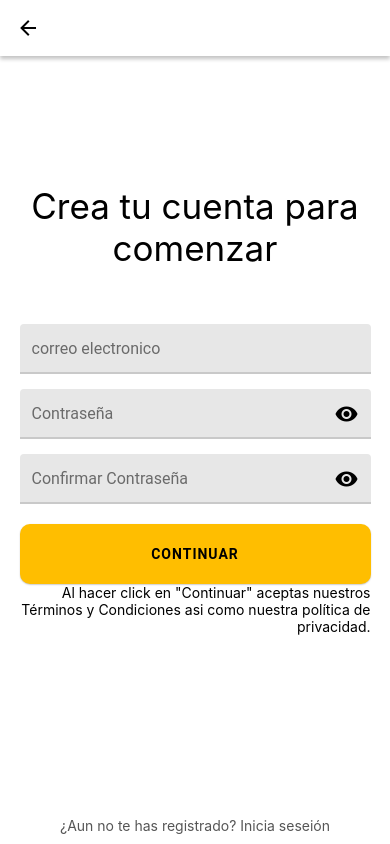
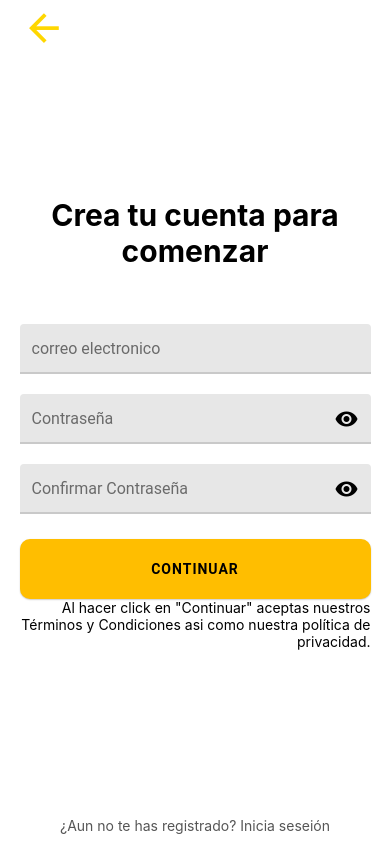
Before and after one commit to dadoAce/app-react, a React Native app: screen /signup in a window 390 px wide. Built offline with nearby package versions, Linux system fonts and the light colour scheme.

Commit message:
pantalla signup

```diff
--- a/screen/signup/signup.js
+++ b/screen/signup/signup.js
@@ -14,11 +14,14 @@ export default function Signup({ navigation }) {
     const [text, setText] = useState("");
     const [text2, setText2] = useState("");
     const [text3, setText3] = useState("");
+
     return (
 
         <View style={styles_base.container}>
-            <Appbar.Header style={{ backgroundColor: '#fff' }}>
-                <Appbar.BackAction onPress={() => { }} />
+            <Appbar.Header style={{ backgroundColor: '#fff', elevation:0}}>
+
+                <Appbar.BackAction onPress={() => { }} color="#ffd700" size={45}/>
+
 
             </Appbar.Header>
 
@@ -27,7 +30,7 @@ export default function Signup({ navigation }) {
 
 
                 <Text
-                    style={{ color: '#000', marginBottom: 50, textAlign: "center", width: "100%", fontSize: 35, alignItems: "center" }}>
+                    style={{ color: '#000', marginBottom: 50, textAlign: "center", width: "100%", fontWeight:650, fontSize: 30, alignItems: "center" }}>
 
                     Crea tu cuenta para comenzar
 
@@ -44,14 +47,14 @@ export default function Signup({ navigation }) {
                     label="correo electronico"
                     value={text}
                     onChangeText={text => setText(text)}
-                    style={{ marginTop: 5, height: 50, marginBottom: 10 }}
+                    style={{ marginTop: 5, height: 50, marginBottom: 15 }}
 
                 />
                 <TextInput
                     label="Contraseña"
                     value={text2}
                     onChangeText={text2 => setText2(text2)}
-                    style={{ marginTop: 5, height: 50, marginBottom: 10 }}
+                    style={{ marginTop: 5, height: 50, marginBottom: 15 }}
                     secureTextEntry
                     right={<TextInput.Icon name="eye" />
                     }
@@ -60,7 +63,7 @@ export default function Signup({ navigation }) {
                     label="Confirmar Contraseña"
                     value={text3}
                     onChangeText={text3 => setText3(text3)}
-                    style={{ marginTop: 5, height: 50, marginBottom: 20 }}
+                    style={{ marginTop: 5, height: 50, marginBottom: 25 }}
                     secureTextEntry
                     right={<TextInput.Icon name="eye" />
                     }
@@ -70,11 +73,13 @@ export default function Signup({ navigation }) {
                     touchableOpacity
                     mode="contained"
                     onPress={() => navigation.navigate("Dashboard")}
-                    style={styles_base.boton_primario}
+                    style={styles_base.boton_primario1}
+
+
                 >
 
                     <Text
-                        style={styles_base.btn_txt_negro}>
+                        style={styles_base.btn_txt_negro1}>
                         Continuar
                     </Text>
 
--- a/styles/estilosGeneral.js
+++ b/styles/estilosGeneral.js
@@ -28,7 +28,24 @@ export const styles_base = StyleSheet.create({
     justifyContent: "center",/**CENTRAR VERTICALMENTE EN COLUMNA */
     borderRadius: 10
   },
+  boton_primario1: {
+    backgroundColor: "#FFBE00",
+    width: "100%",
+    color: "#000",
+    height: 60,
+    display: "flex",/** USAR DISTRIBUCIÓN FLEX ( METODO DE ACOMODAR COMPONENTES) */
+    flexDirection: "column", /** QUE SEA EN COLUMNA */
+    justifyContent: "center",/**CENTRAR VERTICALMENTE EN COLUMNA */
+    borderRadius: 10
+
+
+  },
+
   btn_txt_negro:{
+    color: "#000", fontWeight: "600"
+  },
+
+  btn_txt_negro1:{
     color: "#000", fontWeight: "600"
   },
   scrollView: {
```
